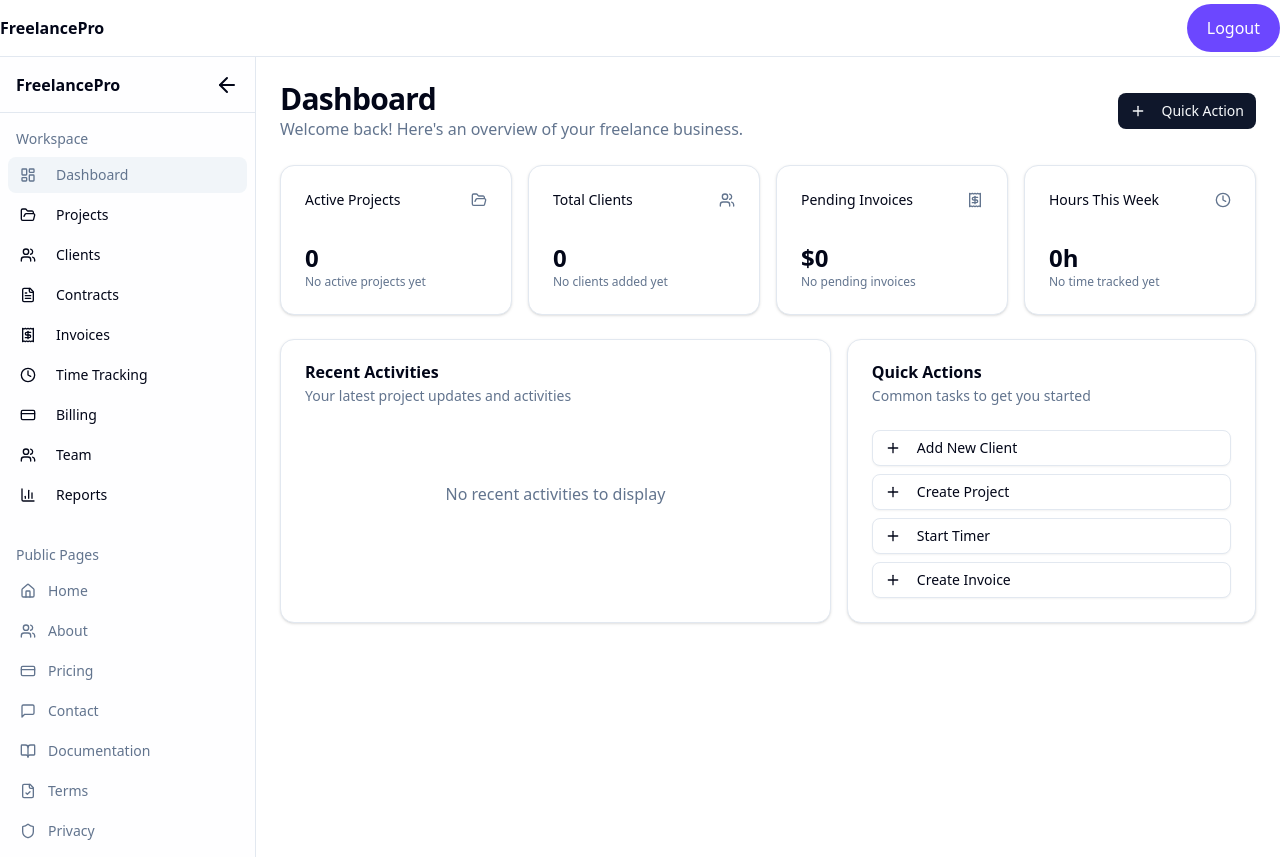
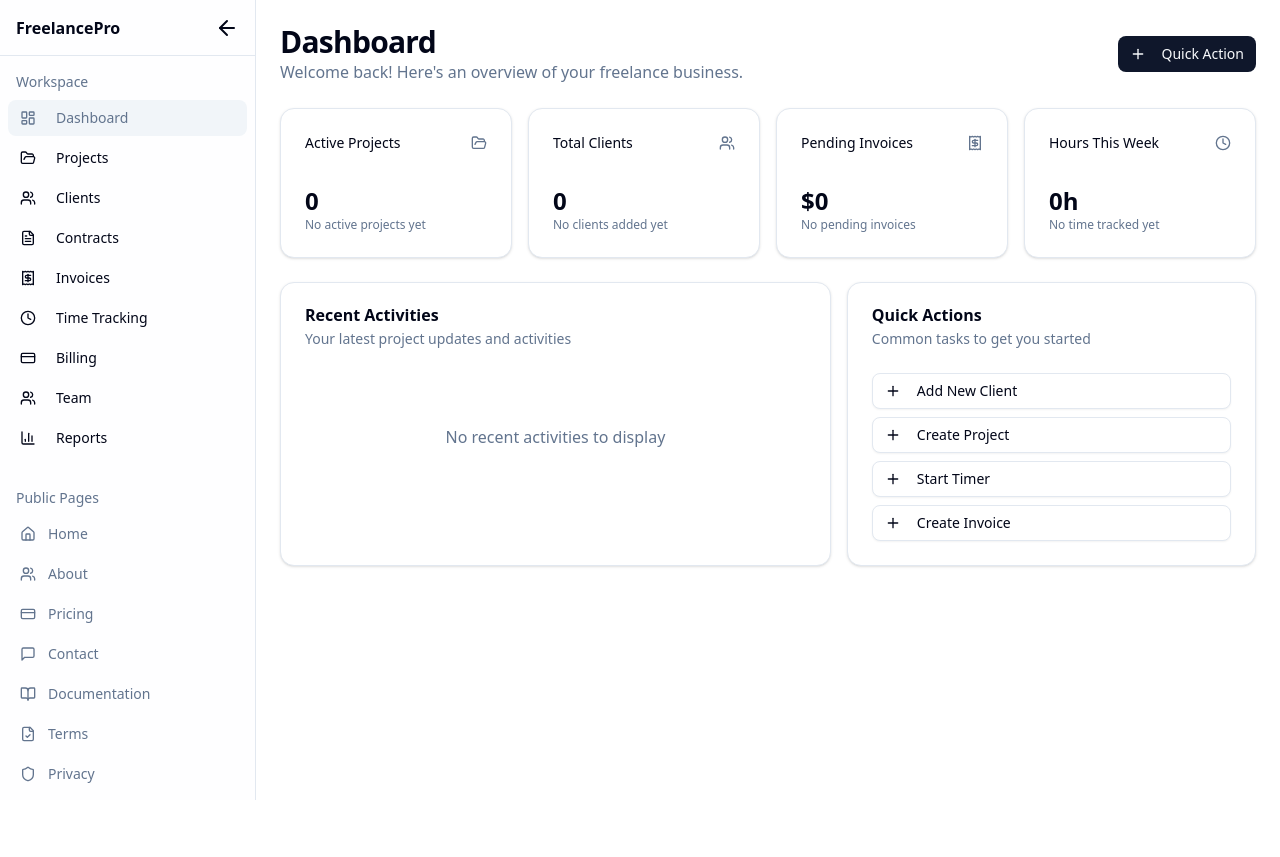
Before and after one commit to angelcgar/freelancer-pro, a Next.js app: page /dashboard in a window 1280 px wide. After the commit the page ends 800 px from the top, so only its background shows below. Built offline with nearby package versions, Linux system fonts and the light colour scheme; no server answers.

Commit message:
refactor: simplify freelancer layout by removing navbar and adjusting container structure

```diff
--- a/src/app/(freelancer)/layout.tsx
+++ b/src/app/(freelancer)/layout.tsx
@@ -1,6 +1,5 @@
 import type { ReactNode } from 'react';
 
-import { Navbar } from '@/components/layout/navbar';
 import { Sidebar } from '@/components/layout/sidebar';
 
 export default async function DashboardLayout({
@@ -9,16 +8,13 @@ export default async function DashboardLayout({
 	children: ReactNode;
 }) {
 	return (
-		<div className="flex min-h-screen flex-col">
-			<Navbar />
-			<div className="flex flex-1">
-				<aside className="hidden w-64 border-r bg-muted/10 md:block">
-					<Sidebar />
-				</aside>
-				<main className="flex-1 overflow-auto">
-					<div className="container mx-auto p-6">{children}</div>
-				</main>
-			</div>
+		<div className="flex h-screen">
+			<aside className="hidden w-64 border-r bg-muted/10 md:block">
+				<Sidebar />
+			</aside>
+			<main className="flex-1 overflow-y-auto">
+				<div className="container mx-auto p-6">{children}</div>
+			</main>
 		</div>
 	);
 }
```
